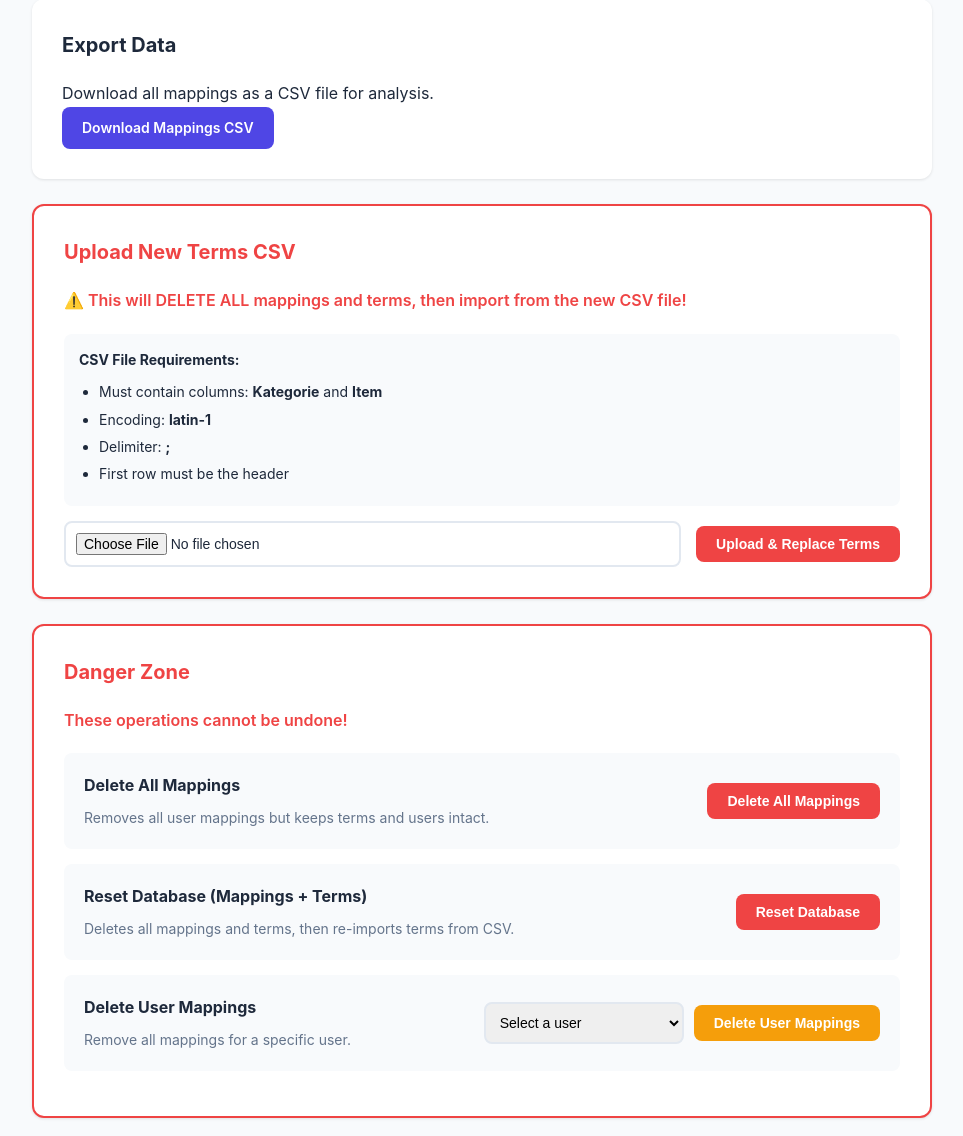
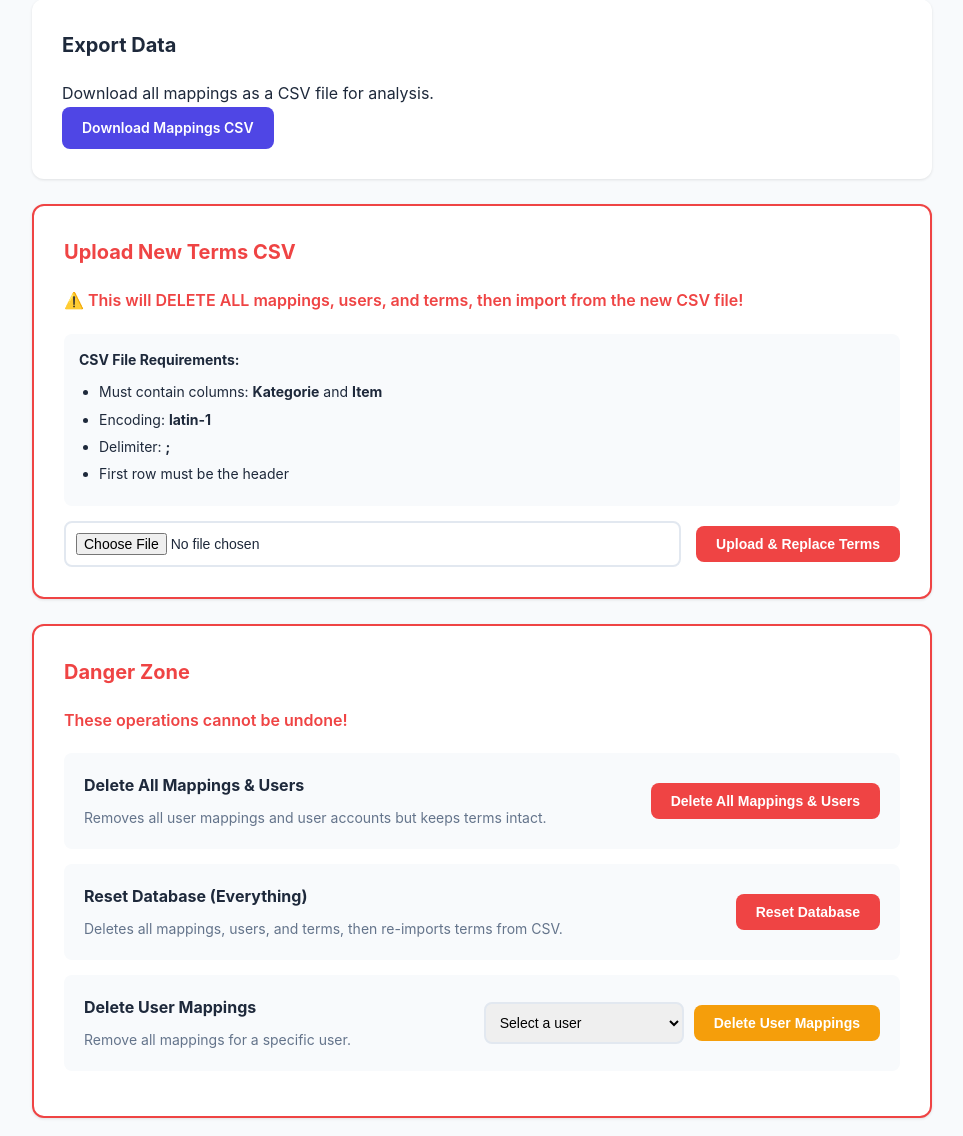
Before and after one commit to umg-minai/terminology-mapper, a FastAPI app: page /admin/console in a window 1280 px wide. Shown: the part 706-1842 px from the top of the page, without its empty margins (158-1121 px from the left). Run offline with FastAPI, Linux system fonts and the light colour scheme; the visitor is signed in with stand-in values (Sample User, id 1); data comes from the database, SQL or seed files in the repository; data that the repository does not hold is empty.

Commit message:
feat: reset also users

```diff
--- a/main.py
+++ b/main.py
@@ -795,27 +795,31 @@ async def export_mappings(request: Request):
 
 @app.post("/admin/reset/mappings")
 async def reset_mappings(request: Request):
-    """Delete all mappings"""
+    """Delete all mappings and users"""
     if not request.session.get('admin_logged_in'):
         return RedirectResponse(url="/admin", status_code=302)
 
     conn = get_db()
     c = conn.cursor()
     c.execute('DELETE FROM mappings')
+    c.execute('DELETE FROM sessions')
+    c.execute('DELETE FROM users')
     conn.commit()
     conn.close()
 
-    return RedirectResponse(url="/admin/console?message=All mappings deleted", status_code=302)
+    return RedirectResponse(url="/admin/console?message=All mappings and users deleted", status_code=302)
 
 @app.post("/admin/reset/all")
 async def reset_all(request: Request):
-    """Delete all mappings and terms"""
+    """Delete all mappings, terms, and users"""
     if not request.session.get('admin_logged_in'):
         return RedirectResponse(url="/admin", status_code=302)
 
     conn = get_db()
     c = conn.cursor()
     c.execute('DELETE FROM mappings')
+    c.execute('DELETE FROM sessions')
+    c.execute('DELETE FROM users')
     c.execute('DELETE FROM terms')
     conn.commit()
     conn.close()
@@ -889,10 +893,12 @@ async def upload_csv(request: Request, csv_file: UploadFile = File(...)):
         shutil.move(temp_path, csv_path)
         temp_path = None  # Moved, don't try to delete
 
-        # Delete all mappings and terms
+        # Delete all mappings, terms, and users
         conn = get_db()
         c = conn.cursor()
         c.execute('DELETE FROM mappings')
+        c.execute('DELETE FROM sessions')
+        c.execute('DELETE FROM users')
         c.execute('DELETE FROM terms')
         conn.commit()
         conn.close()
--- a/templates/admin_console.html
+++ b/templates/admin_console.html
@@ -66,7 +66,7 @@
     <!-- CSV Upload -->
     <div class="card danger-zone">
         <h3>Upload New Terms CSV</h3>
-        <p class="warning-text">⚠️ This will DELETE ALL mappings and terms, then import from the new CSV file!</p>
+        <p class="warning-text">⚠️ This will DELETE ALL mappings, users, and terms, then import from the new CSV file!</p>
         <div class="upload-info">
             <h4>CSV File Requirements:</h4>
             <ul>
@@ -77,7 +77,7 @@
             </ul>
         </div>
         <form method="POST" action="/admin/upload-csv" enctype="multipart/form-data"
-              onsubmit="return confirm('⚠️ DANGER: This will DELETE ALL MAPPINGS AND TERMS and replace them with the uploaded CSV file. A backup will be created. Are you absolutely sure you want to continue?');">
+              onsubmit="return confirm('⚠️ DANGER: This will DELETE ALL MAPPINGS, USERS, AND TERMS and replace them with the uploaded CSV file. A backup will be created. Are you absolutely sure you want to continue?');">
             <div class="upload-form">
                 <input type="file" name="csv_file" accept=".csv" required class="file-input">
                 <button type="submit" class="btn btn-danger">Upload & Replace Terms</button>
@@ -92,20 +92,20 @@
 
         <div class="admin-action">
             <div>
-                <h4>Delete All Mappings</h4>
-                <p>Removes all user mappings but keeps terms and users intact.</p>
+                <h4>Delete All Mappings & Users</h4>
+                <p>Removes all user mappings and user accounts but keeps terms intact.</p>
             </div>
-            <form method="POST" action="/admin/reset/mappings" onsubmit="return confirm('Are you sure you want to delete ALL mappings? This cannot be undone!');">
-                <button type="submit" class="btn btn-danger">Delete All Mappings</button>
+            <form method="POST" action="/admin/reset/mappings" onsubmit="return confirm('Are you sure you want to delete ALL mappings and users? This cannot be undone!');">
+                <button type="submit" class="btn btn-danger">Delete All Mappings & Users</button>
             </form>
         </div>
 
         <div class="admin-action">
             <div>
-                <h4>Reset Database (Mappings + Terms)</h4>
-                <p>Deletes all mappings and terms, then re-imports terms from CSV.</p>
+                <h4>Reset Database (Everything)</h4>
+                <p>Deletes all mappings, users, and terms, then re-imports terms from CSV.</p>
             </div>
-            <form method="POST" action="/admin/reset/all" onsubmit="return confirm('Are you sure you want to RESET THE ENTIRE DATABASE? This will delete all mappings and terms and re-import from CSV. This cannot be undone!');">
+            <form method="POST" action="/admin/reset/all" onsubmit="return confirm('Are you sure you want to RESET THE ENTIRE DATABASE? This will delete all mappings, users, and terms and re-import from CSV. This cannot be undone!');">
                 <button type="submit" class="btn btn-danger">Reset Database</button>
             </form>
         </div>
```
